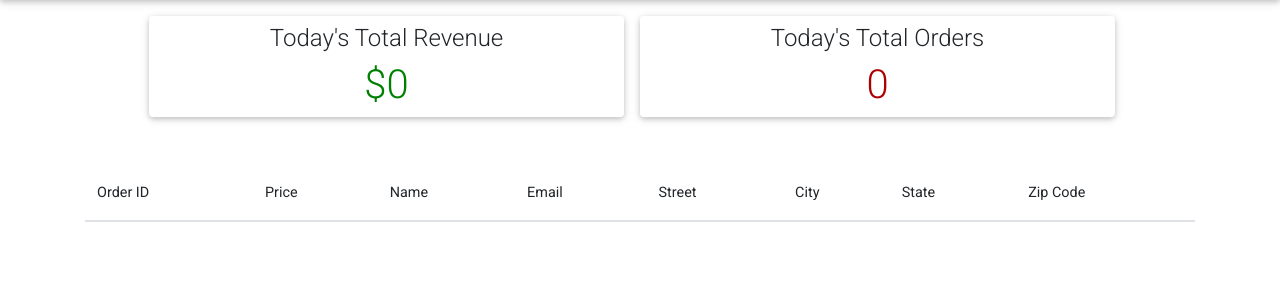
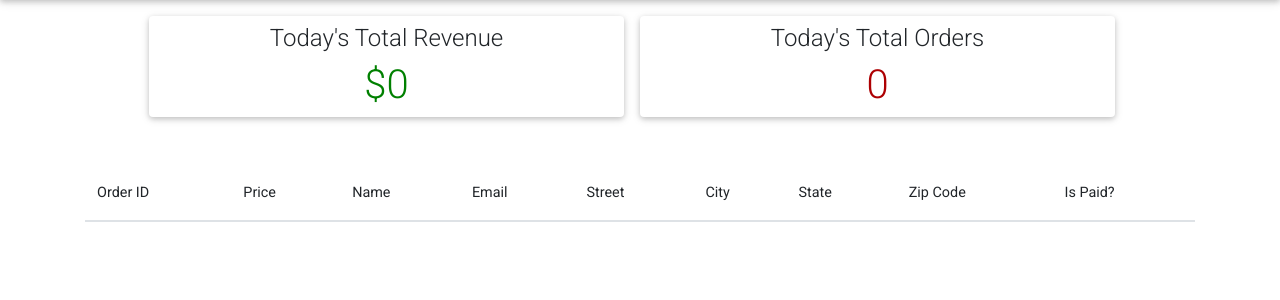
Before and after one commit to Sreelakshmic222/Django_Minipro, a Django app: page /restaurant/dashboard/ in a window 1280 px wide. Shown: the part 56-356 px from the top of the page. Run offline with Django 4.2, Linux system fonts and the light colour scheme; data comes from the database, SQL or seed files in the repository; both versions use the stored data as it was after the commit; lists and menus that the app fills with data are empty; some libraries are stand-ins or nearby versions.

Commit message:
DashBoard adding

```diff
--- a/Eat24x7pro/customer/models.py
+++ b/Eat24x7pro/customer/models.py
@@ -26,5 +26,7 @@ class OrderModel(models.Model):
     city=models.CharField(max_length=50,blank=True)
     state=models.CharField(max_length=15,blank=True)
     zip_code=models.IntegerField(blank=True,null=True)
+    is_paid=models.BooleanField(default=False)
+    is_shipped=models.BooleanField(default=False)
     def __str__(self):
         return f'Order:{self.created_on.strftime("%b %d %I:%M %p")}'
--- a/Eat24x7pro/restaurant/templates/restaurant/dashboard.html
+++ b/Eat24x7pro/restaurant/templates/restaurant/dashboard.html
@@ -27,7 +27,7 @@
                             <th scope="col">City</th>
                             <th scope="col">State</th>
                             <th scope="col">Zip Code</th>
-
+                            <th scope="col">Is Paid?</th>
                         </tr>
                     </thead>
 
@@ -42,6 +42,12 @@
                             <td>{{ order.city }}</td>
                             <td>{{ order.state }}</td>
                             <td>{{ order.zip_code }}</td>
+                            <td>
+                                {% if order.is_paid %}
+                                <i style="color: green;" class="fas fa-check"></i>
+                                {% else %}
+                                <i style="color: red;" class="fas fa-times"></i>
+                                {% endif %}
                         </tr>
                         {% endfor %}
                     </tbody>
```
Also changed, not shown: Eat24x7pro/db.sqlite3, Eat24x7pro/restaurant/views.py (line endings or trailing spaces).
